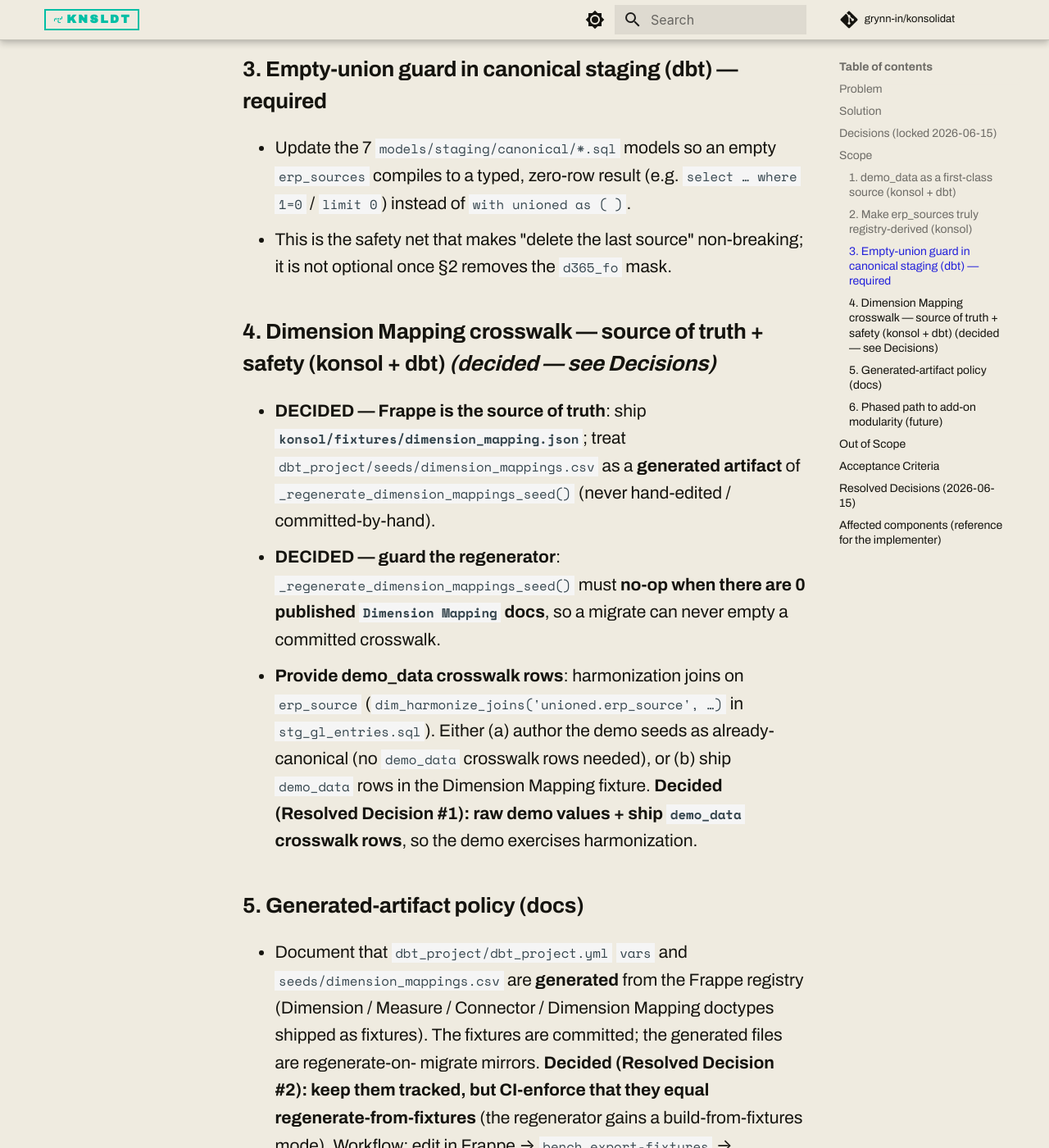
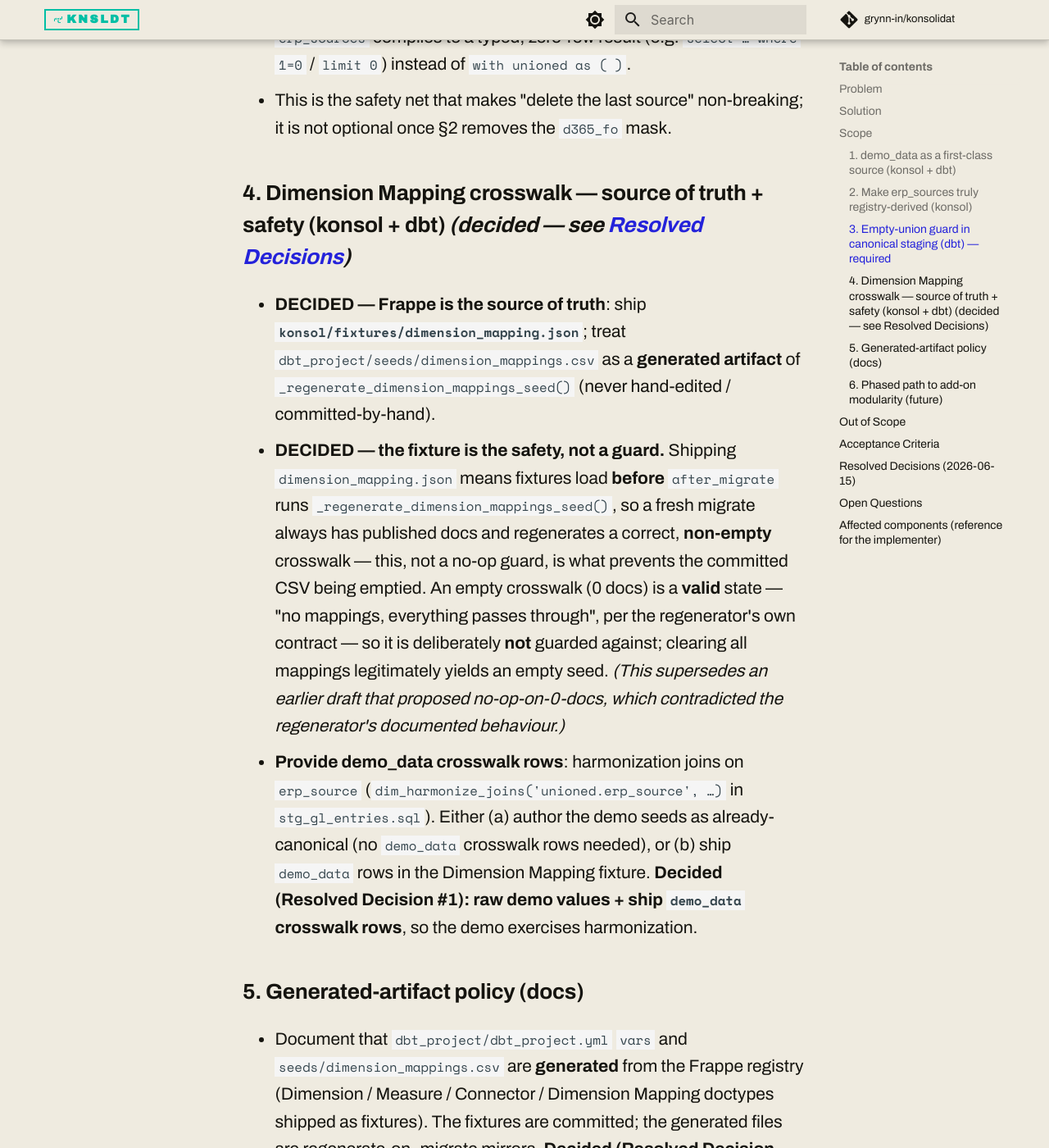
Before and after one commit to grynn-in/konsolidat, an MkDocs documentation site: the page built from docs/prd/PRD-DEMO-DATA-SOURCE.md, in a window 1280 px wide and 1400 px high, scrolled down 3827 px. Shown: the whole window at 82% size. Built offline with MkDocs 1.6.1 and Material for MkDocs 9.7.7, drawn with Linux system fonts in a browser that asks for light colours; comment, search, counter and statistics services are not loaded; some of the changed text lies outside the part shown.

Commit message:
docs(prd): reconcile demo-data PRD per review (#48)
Address the review findings (docs-only):
- Reconcile the guard contradiction: drop the "no-op when 0 published docs"
  proposal (it contradicted _regenerate_dimension_mappings_seed()'s own
  contract). The safety is the shipped dimension_mapping.json fixture loading
  before after_migrate, not a guard; an empty crosswalk (0 docs) is a valid
  "everything passes through" state. Updated §4 + AC#6 accordingly.
- Merge the duplicate, separately-numbered "Decisions (locked)" block into the
  single numbered Resolved Decisions section so cross-refs resolve.
- Replace the italic status line with the standard bold Status/Date/Phase/Repos
  header; add an Open Questions section (house style).
- README: align status to existing vocab ("Not Started") + bump Last updated.

Co-Authored-By: Claude Opus 4.8 (1M context) <noreply@anthropic.com>

```diff
--- a/docs/prd/PRD-DEMO-DATA-SOURCE.md
+++ b/docs/prd/PRD-DEMO-DATA-SOURCE.md
@@ -1,6 +1,11 @@
 # PRD: Demo Data Source & Source-of-Truth Hygiene
 
-*Status: Design — ready for implementation. All decisions resolved (see Decisions / Resolved Decisions). Author handoff: code to be implemented separately.*
+**Status:** Design — ready for implementation
+**Date:** 2026-06-15
+**Phase:** Phase 3 — Multi-ERP / Source-of-Truth Hygiene
+**Repos:** `konsol` (fixtures, `dbt_config.py`, `install.py`), `konsolidat` (dbt staging models, seeds, CI)
+
+> All decisions resolved (see Resolved Decisions). Code to be implemented separately.
 
 ## Problem
 
@@ -53,11 +58,7 @@ The lifecycle plumbing already exists — `konsol/pipeline/doctype/connector/con
 calls `regenerate_vars()` from both `on_update` and `on_trash`. This PRD feeds it a principled
 default and removes the failure modes around the empty set.
 
-## Decisions (locked 2026-06-15)
-- **Dimension Mapping source of truth = Frappe fixtures.** Ship `konsol/fixtures/dimension_mapping.json`;
-  `dbt_project/seeds/dimension_mappings.csv` is a **generated** mirror, never hand-edited. (Resolves §4 SoT.)
-- **Guard the seed regenerator.** `_regenerate_dimension_mappings_seed()` must **no-op when 0 published
-  `Dimension Mapping` docs exist**, so a migrate can never empty a committed crosswalk. (Resolves §4 safety + AC#6.)
+> **Decisions** are consolidated in one place — see **[Resolved Decisions](#resolved-decisions-2026-06-15)** below. (An earlier draft carried a duplicate, separately-numbered "Decisions (locked)" block; it has been merged here to remove the conflicting numbering.)
 
 ## Scope
 
@@ -84,12 +85,17 @@ default and removes the failure modes around the empty set.
 - This is the safety net that makes "delete the last source" non-breaking; it is not optional once
   §2 removes the `d365_fo` mask.
 
-### 4. Dimension Mapping crosswalk — source of truth + safety (konsol + dbt)  *(decided — see Decisions)*
+### 4. Dimension Mapping crosswalk — source of truth + safety (konsol + dbt)  *(decided — see [Resolved Decisions](#resolved-decisions-2026-06-15))*
 - **DECIDED — Frappe is the source of truth**: ship **`konsol/fixtures/dimension_mapping.json`**; treat
   `dbt_project/seeds/dimension_mappings.csv` as a **generated artifact** of
   `_regenerate_dimension_mappings_seed()` (never hand-edited / committed-by-hand).
-- **DECIDED — guard the regenerator**: `_regenerate_dimension_mappings_seed()` must **no-op when there are
-  0 published `Dimension Mapping` docs**, so a migrate can never empty a committed crosswalk.
+- **DECIDED — the fixture is the safety, not a guard.** Shipping `dimension_mapping.json` means fixtures
+  load **before** `after_migrate` runs `_regenerate_dimension_mappings_seed()`, so a fresh migrate always
+  has published docs and regenerates a correct, **non-empty** crosswalk — this, not a no-op guard, is what
+  prevents the committed CSV being emptied. An empty crosswalk (0 docs) is a **valid** state — "no mappings,
+  everything passes through", per the regenerator's own contract — so it is deliberately **not** guarded
+  against; clearing all mappings legitimately yields an empty seed. *(This supersedes an earlier draft that
+  proposed no-op-on-0-docs, which contradicted the regenerator's documented behaviour.)*
 - **Provide demo_data crosswalk rows**: harmonization joins on `erp_source`
   (`dim_harmonize_joins('unioned.erp_source', …)` in `stg_gl_entries.sql`). Either (a) author the
   demo seeds as already-canonical (no `demo_data` crosswalk rows needed), or (b) ship `demo_data`
@@ -132,9 +138,10 @@ default and removes the failure modes around the empty set.
    (zero rows), the build does not error.
 5. `konsol/fixtures/connector.json` and `konsol/fixtures/dimension_mapping.json` exist and load on
    migrate; `bench export-fixtures` round-trips them without loss.
-6. `_regenerate_dimension_mappings_seed()` is a **no-op when 0 published Dimension Mapping docs**
-   exist; a migrate on an empty crosswalk registry does **not** modify a committed
-   `dimension_mappings.csv`.
+6. The shipped `dimension_mapping.json` fixture loads **before** `after_migrate`, so a fresh migrate
+   regenerates a **non-empty** `dimension_mappings.csv` matching the fixture (the committed crosswalk is
+   never silently emptied). Conversely, clearing all Dimension Mapping docs regenerates an **empty**
+   crosswalk **without error** (empty = "everything passes through").
 7. `demo_data` rows carry **un-harmonized source values** that reach gold **correctly harmonized**
    via the shipped `demo_data` crosswalk rows (Decision #1) — verifiable via `=EPM()`.
 8. Docs state which files are generated vs source-of-truth and the regenerate→commit workflow.
@@ -192,6 +199,12 @@ Defer modularity, but lock the interface now.**
    `entities_loaded` / Connector Health counts and harmonization line up. The connector fixture is
    the canonical declaration of the list.
 
+## Open Questions
+
+None — all six design questions are resolved (see Resolved Decisions). Implementation may surface
+mechanical details (e.g. the exact entry point for the regenerator's build-from-fixtures mode used by the
+CI sync check); raise those on the implementing PR.
+
 ## Affected components (reference for the implementer)
 - `konsol/dbt_config.py` — `regenerate_vars()` fallback (§2); `_regenerate_dimension_mappings_seed()` guard (§4).
 - `konsol/pipeline/doctype/connector/connector.json` — `erp_type` options (§1).
```
Also changed, not shown: docs/prd/README.md (+2 -2 lines).
